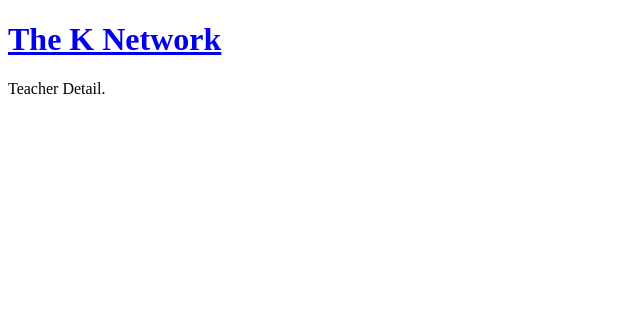
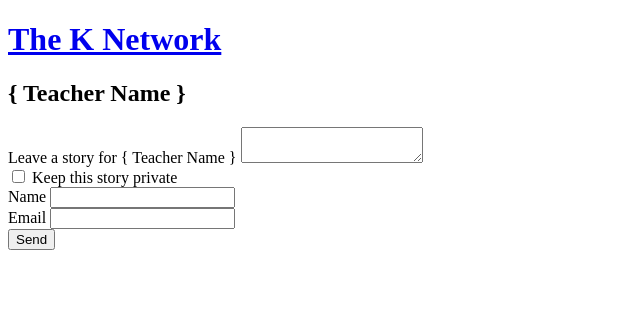
Before and after one commit to oddbird/knet, a Django app: page /teacher/1/ in a window 1280 px wide. Shown: the top 318 px of the page, without its empty margins (0-640 px from the left). Run offline with Django 3.2, Linux system fonts and the light colour scheme; some libraries are stand-ins or nearby versions.

Commit message:
Add story-form content template

```diff
--- a/templates/teacher_detail.html
+++ b/templates/teacher_detail.html
@@ -1,5 +1,30 @@
 {% extends "base_site.html" %}
 
 {% block main %}
-  Teacher Detail.
+<article class="teacher-detail">
+  <h1 class="teacher-name">{ Teacher Name }</h1>
+
+  <form class="story-form">
+    <div class="formfield body-field">
+      <label for="body-field" class="form-type">Leave a story for { Teacher Name }</label>
+      <textarea name="body" id="body-field" class="form-value" required></textarea>
+    </div>
+    <div class="formfield private-field">
+      <input type="checkbox" name="private" id="private-field" value="private" class="form-value" />
+      <label for="private-field" class="form-type">Keep this story private</label>
+    </div>
+    <div class="formfield name-field optional">
+      <label for="name-field">Name</label>
+      <input type="text" id="name-field" name="name" />
+    </div>
+    <div class="formfield email-field optional">
+      <label for="email-field">Email</label>
+      <input type="email" id="email-field" name="email" />
+    </div>
+
+    <div class="form-actions">
+      <button class="primary-action">Send</button>
+    </div>
+  </form>
+</article>
 {% endblock %}
```
